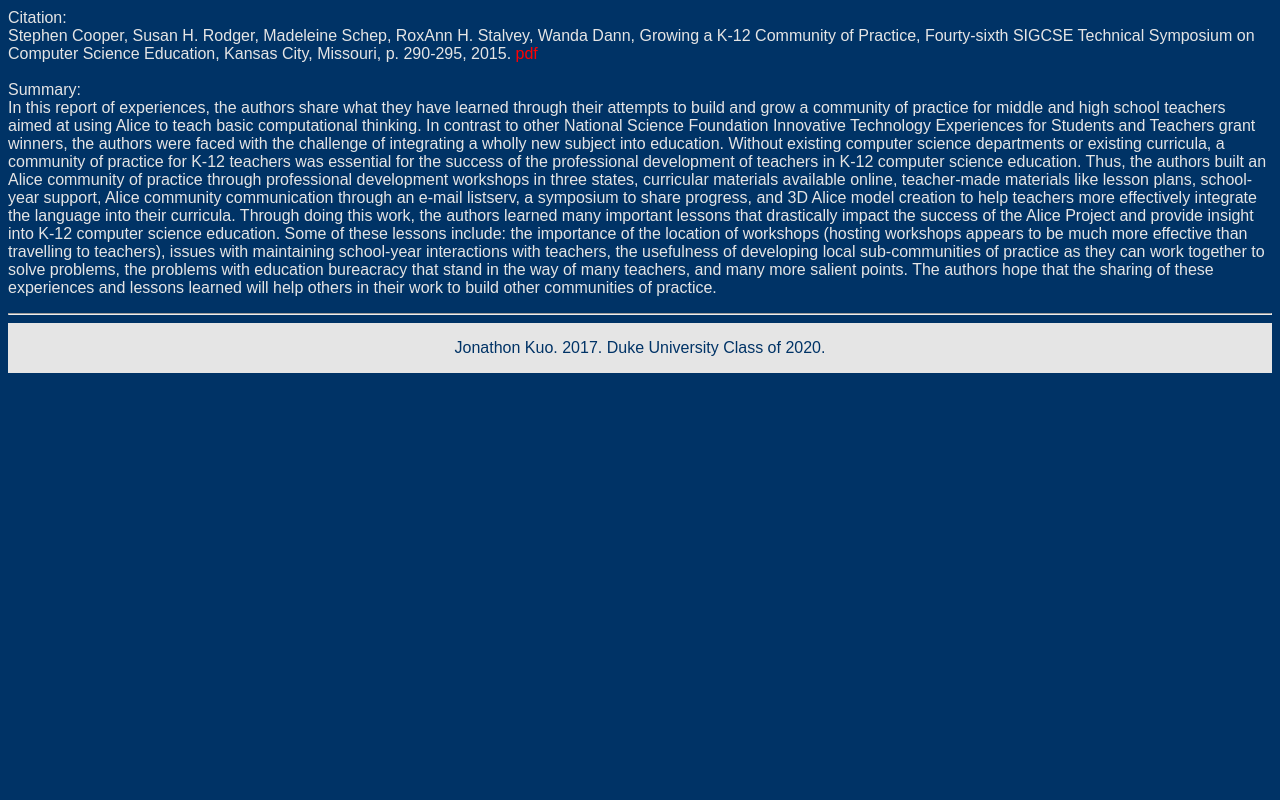
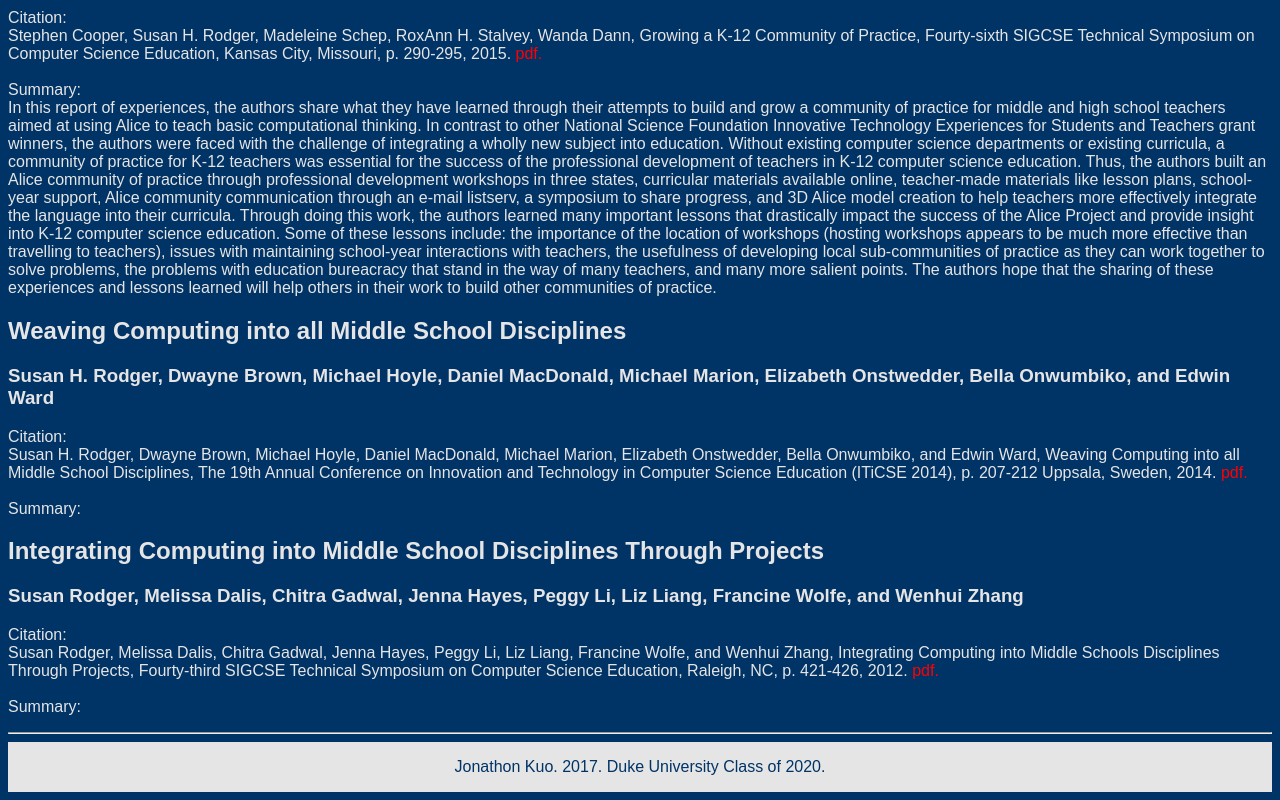
Before and after one commit to jonathonkuo/jonathonkuo.github.io, a plain HTML site: page index.html in a window 1280 px wide. Shown: the part 1485-2285 px from the top of the page. Before the commit the page ends 1866 px from the top, so only its background shows below. Drawn offline with Linux system fonts and the light colour scheme.

Commit message:
Update index.html

```diff
--- a/index.html
+++ b/index.html
@@ -72,7 +72,7 @@ created by previous workshops' teachers to gain a more concrete understanding of
 </h2>
 <p title="Wednesday, May 24th">
 Insert Text Here<br>
-  Relevant Papers: <a href="#P1"> Paper 1</a>
+  Relevant Papers: <a href="#P2"> Weaving Computing into all Middle School Disciplines </a>
   </p>
 <h2>
   Thursday, May 25th
@@ -110,7 +110,7 @@ Stephen Cooper, Susan H. Rodger, Madeleine Schep, RoxAnn H. Stalvey, Wanda Dann
 <p>
 Citation: <br>
 Stephen Cooper, Susan H. Rodger, Madeleine Schep, RoxAnn H. Stalvey, Wanda Dann, Growing a K-12 Community of Practice, Fourty-sixth SIGCSE Technical Symposium on Computer Science Education, Kansas City, Missouri, p. 290-295, 2015.
-<a href="http://dl.acm.org/citation.cfm?id=2677255&CFID=939977050&CFTOKEN=81456753" target="_blank"> pdf </a> <br> <br>
+<a href="http://dl.acm.org/citation.cfm?id=2677255&CFID=939977050&CFTOKEN=81456753" target="_blank"> pdf. </a> <br> <br>
 Summary:<br>
 In this report of experiences, the authors share what they have learned through their attempts to build and grow a community of practice
 for middle and high school teachers aimed at using Alice to teach basic computational thinking. In contrast to other National Science Foundation Innovative
@@ -129,6 +129,33 @@ bureacracy that stand in the way of many teachers, and many more salient points.
 the sharing of these experiences and lessons learned will help others in their work to build other communities of practice.
 </p>
 
+<h2 id = "P2">
+  Weaving Computing into all Middle School Disciplines
+  </h2>
+  <h3>
+    Susan H. Rodger, Dwayne Brown, Michael Hoyle, Daniel MacDonald, Michael Marion, Elizabeth Onstwedder, Bella Onwumbiko, and Edwin Ward
+    </h3>
+<p>
+Citation:<br>
+Susan H. Rodger, Dwayne Brown, Michael Hoyle, Daniel MacDonald, Michael Marion, Elizabeth Onstwedder, Bella Onwumbiko, and Edwin Ward, Weaving Computing into all Middle School Disciplines, The 19th Annual Conference on Innovation and Technology in Computer Science Education (ITiCSE 2014), p. 207-212 Uppsala, Sweden, 2014.
+<a href = "http://dl.acm.org/citation.cfm?id=2591754" target = "_blank"> pdf. </a> <br><br>
+Summary:<br>
+
+</p>
+<h2 id = "P3">
+  Integrating Computing into Middle School Disciplines Through Projects
+  </h2>
+  <h3>
+   Susan Rodger, Melissa Dalis, Chitra Gadwal, Jenna Hayes, Peggy Li, Liz Liang, Francine Wolfe, and Wenhui Zhang
+    </h3>
+<p>
+Citation:<br>
+Susan Rodger, Melissa Dalis, Chitra Gadwal, Jenna Hayes, Peggy Li, Liz Liang, Francine Wolfe, and Wenhui Zhang, Integrating Computing into Middle Schools Disciplines Through Projects, Fourty-third SIGCSE Technical Symposium on Computer Science Education, Raleigh, NC, p. 421-426, 2012.
+  <a href = "http://www.cs.duke.edu/csed/rodger/papers/cse12.pdf" target = "_blank"> pdf. </a> <br><br>
+Summary:<br>
+
+</p>
+
 <hr>
 <footer>Jonathon Kuo. 2017. Duke University Class of 2020.</footer>
 </div>
```
